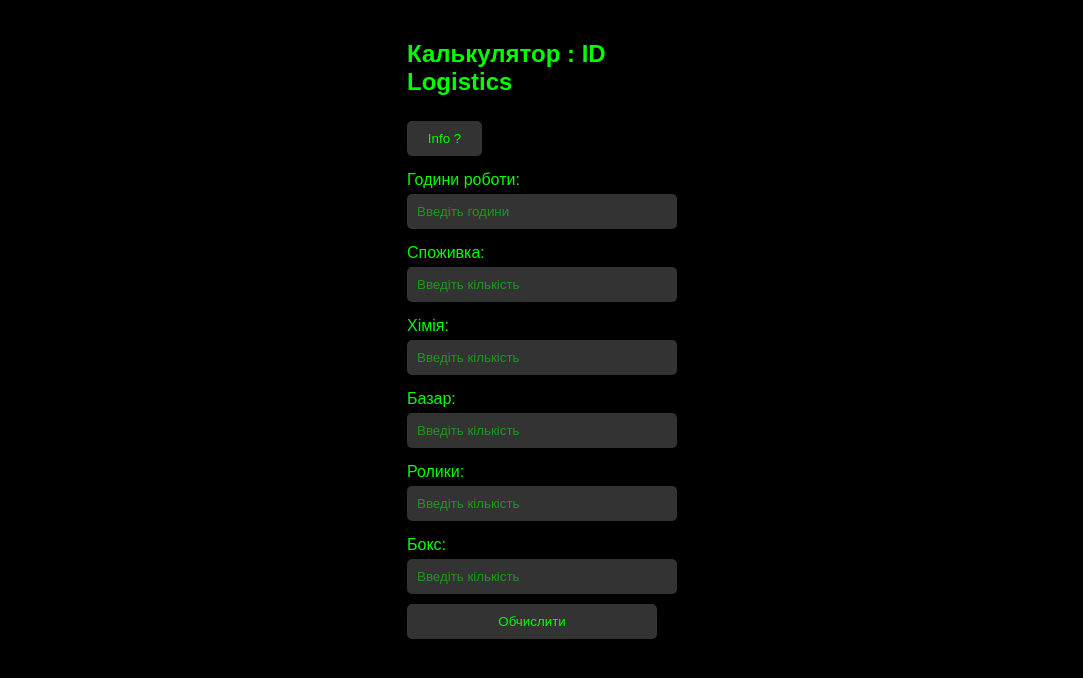
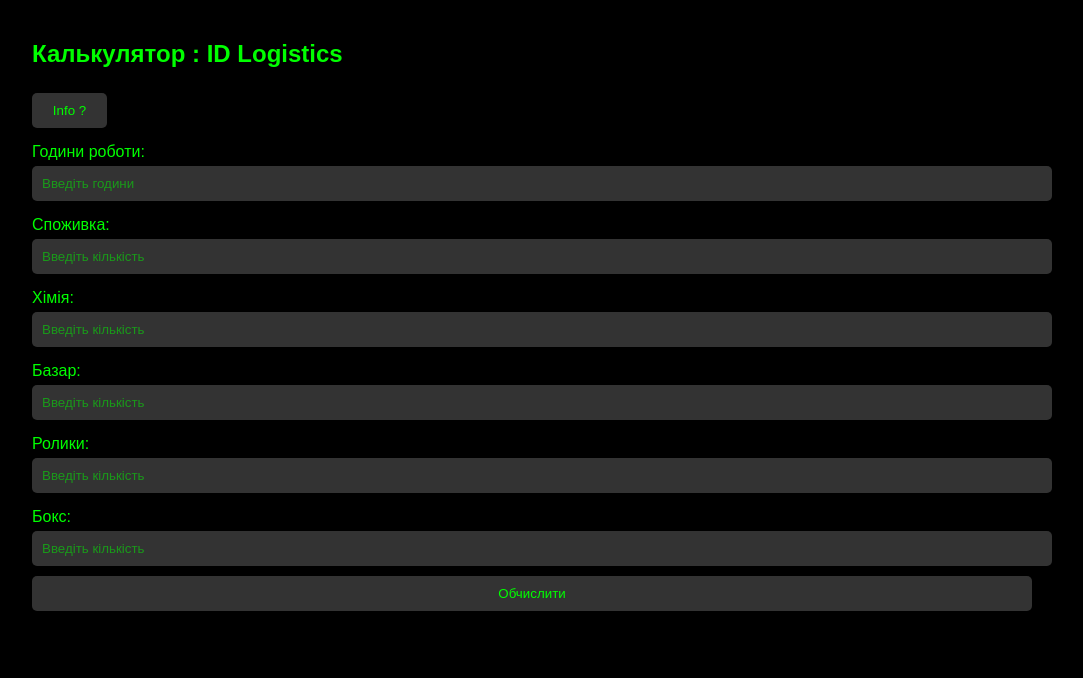
Before and after one commit to IDL35/Calculator, a plain HTML site: page Calculator.html in a window 1280 px wide. Shown: the whole page, without its empty margins (108-1191 px from the left). Drawn offline with Linux system fonts and the light colour scheme.

Commit message:
Update styles.css

```diff
--- a/styles.css
+++ b/styles.css
@@ -2,7 +2,7 @@
     background-color: #000;
     color: #0f0; /* зелений текст */
     font-family: Arial, sans-serif;
-    max-width: 250px;
+    max-width: 1000px;
     margin: 0px auto;
     padding: 20px;
 }
```
